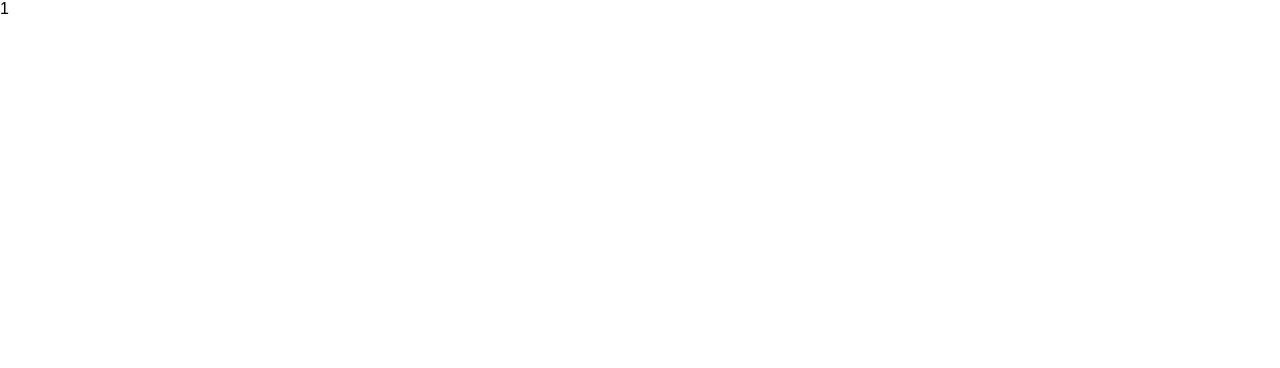
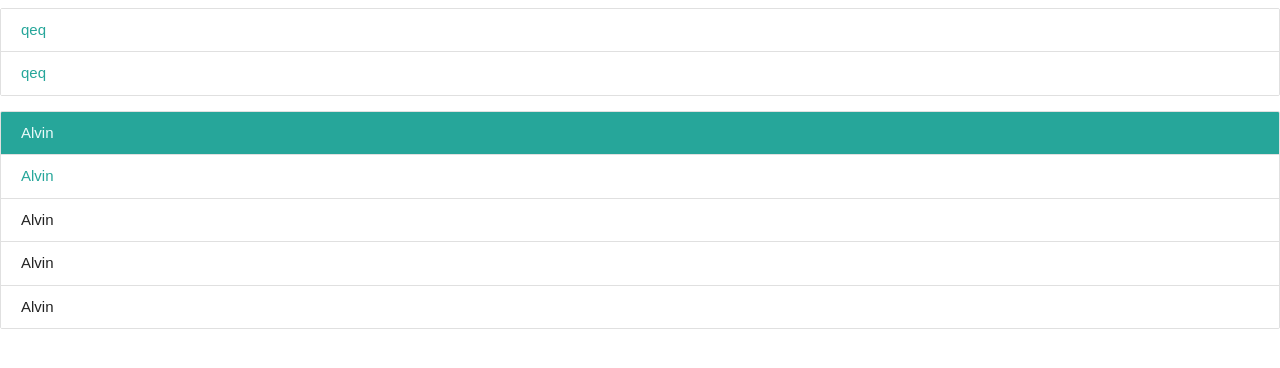
Before and after one commit to TyT-NICK/emoji-manager, a React (Create React App) app: page / in a window 1280 px wide. Shown: the top 368 px of the page. Built offline with nearby package versions, Linux system fonts and the light colour scheme.

Commit message:
finished material nav component

```diff
--- a/package.json
+++ b/package.json
@@ -6,9 +6,12 @@
     "@testing-library/jest-dom": "^5.11.9",
     "@testing-library/react": "^11.2.5",
     "@testing-library/user-event": "^12.8.3",
+    "prop-types": "^15.7.2",
     "react": "^17.0.1",
     "react-dom": "^17.0.1",
+    "react-materialize": "^3.9.8",
     "react-router": "^5.2.0",
+    "react-router-dom": "^5.2.0",
     "react-scripts": "4.0.3",
     "redux": "^4.0.5",
     "web-vitals": "^1.1.0"
--- a/public/index.html
+++ b/public/index.html
@@ -6,11 +6,17 @@
   <meta name="viewport" content="width=device-width, initial-scale=1" />
   <meta name="theme-color" content="#000000" />
   <meta name="description" content="Web site created using create-react-app" />
+
+  <link href="http://fonts.googleapis.com/icon?family=Material+Icons" rel="stylesheet">
+  <link rel="stylesheet" href="https://cdnjs.cloudflare.com/ajax/libs/materialize/1.0.0/css/materialize.min.css">
+
   <title>React Sandbox</title>
 </head>
 
 <body>
   <div id="root"></div>
+
+  <script src="https://cdnjs.cloudflare.com/ajax/libs/materialize/1.0.0/js/materialize.min.js"></script>
 </body>
 
 </html>
--- a/src/App.jsx
+++ b/src/App.jsx
@@ -1,11 +1,31 @@
-import React from 'react';
+import React, { useEffect, useState } from 'react';
+
+import { BrowserRouter as Router } from 'react-router-dom';
+import { Collection } from 'react-materialize';
+import useHttp from './Hooks/useHttp';
+import NavComponent from './components/NavComponent';
 import './App.css';
 
 function App() {
+  const [data, setData] = useState('');
+  const { loading, request } = useHttp();
+
   return (
-    <div className="App">
-      1
-    </div>
+    <Router>
+      <Collection>
+        <NavComponent to="/asd" label="qeq" />
+        <NavComponent to="/asasd" label="qeq" />
+      </Collection>
+      <ul className="collection">
+        <a href="/" className="collection-item active">Alvin</a>
+        <a href="/asd" className="collection-item">Alvin</a>
+        <li className="collection-item">Alvin</li>
+        <li className="collection-item">Alvin</li>
+        <li className="collection-item">Alvin</li>
+      </ul>
+      {/* <div className="App">
+      </div> */}
+    </Router>
   );
 }
 
--- /dev/null
+++ b/src/components/NavComponent.jsx
@@ -0,0 +1,17 @@
+import React from 'react';
+import { Link, useRouteMatch } from 'react-router-dom';
+
+const NavComponent = (props) => {
+  const { label, to, activeOnlyWhenExact } = props;
+
+  const match = useRouteMatch({
+    path: to,
+    exact: activeOnlyWhenExact,
+  });
+
+  return (
+    <Link className={`collection-item ${match ? 'active' : ''}`} to={to} active={match}>{label}</Link>
+  );
+};
+
+export default NavComponent;
```
Also changed, not shown: .eslintrc.json, 1 other file (tests, documents, lock files or other folders).
